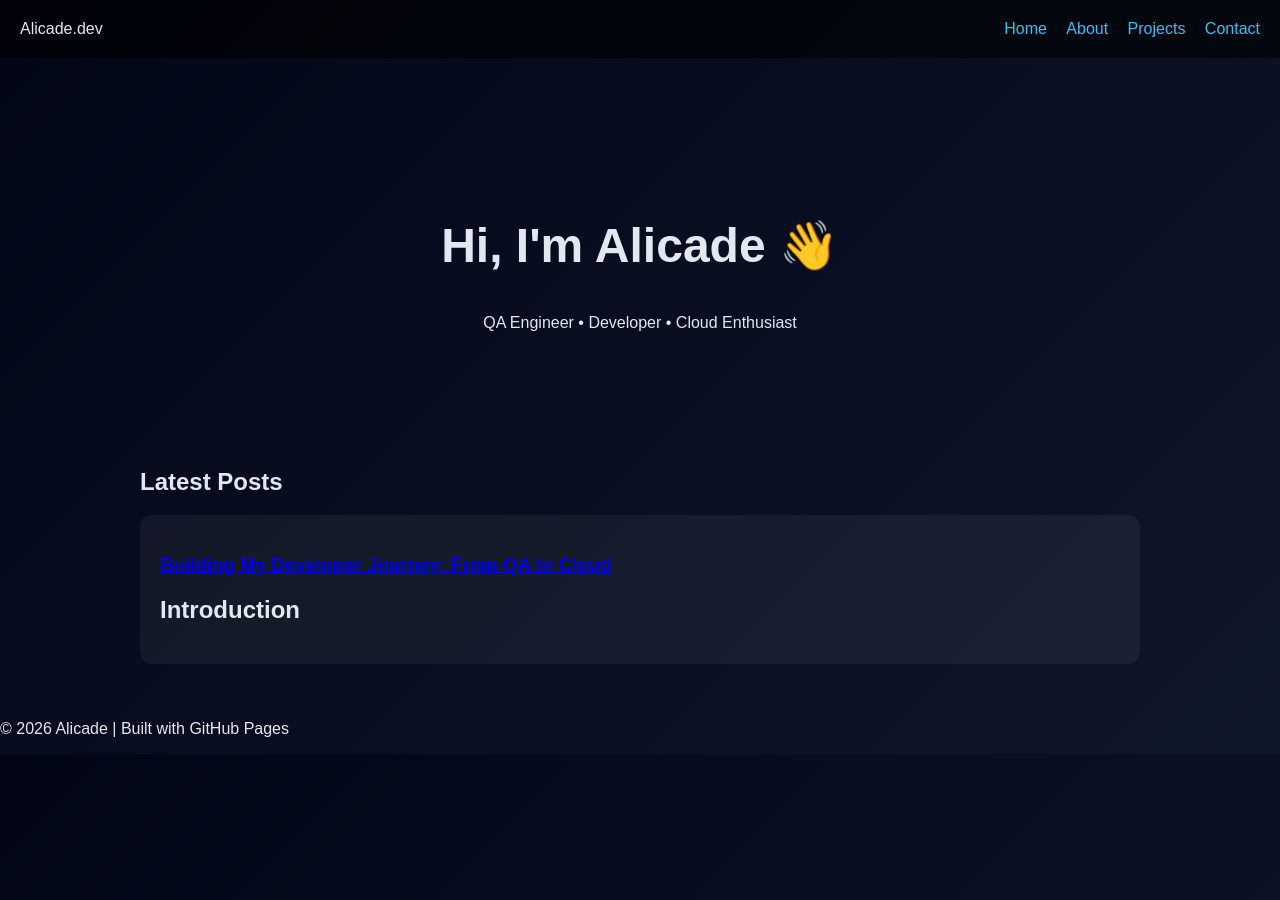
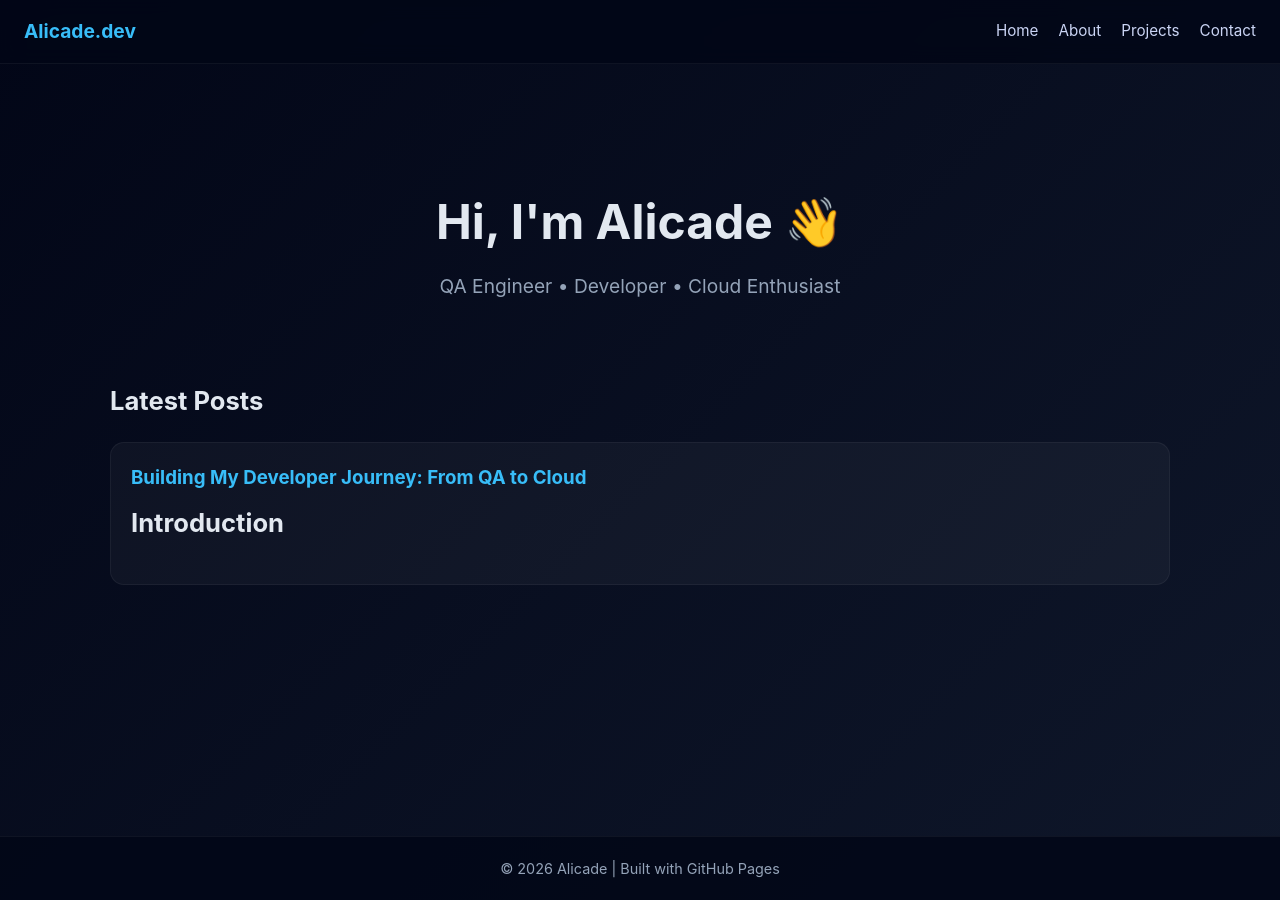
Before and after one commit to Alicade123/Part-III_skills---github---pages, a Jekyll site: the page built from index.html, in a window 1280 px wide. Built offline with Jekyll 4.4.1, drawn with Linux system fonts in a browser that asks for light colours.

Commit message:
Refactor CSS styles for layout and design improvements

```diff
--- a/assets/css/style.css
+++ b/assets/css/style.css
@@ -1,46 +1,215 @@
+/* =========================
+   GLOBAL RESET + BASE
+========================= */
+* {
+  margin: 0;
+  padding: 0;
+  box-sizing: border-box;
+}
+
+html, body {
+  height: 100%;
+  scroll-behavior: smooth;
+}
+
 body {
-  margin: 0;
-  font-family: Arial, sans-serif;
+  display: flex;
+  flex-direction: column;
+
+  font-family: -apple-system, BlinkMacSystemFont, "Segoe UI", Roboto, Oxygen,
+               Ubuntu, Cantarell, "Open Sans", "Helvetica Neue", sans-serif;
+
   background: linear-gradient(135deg, #020617, #0f172a);
   color: #e2e8f0;
+  line-height: 1.6;
 }
 
+/* =========================
+   LAYOUT
+========================= */
 .container {
-  max-width: 1000px;
-  margin: auto;
+  flex: 1;
+  max-width: 1100px;
+  width: 100%;
+  margin: 0 auto;
   padding: 20px;
 }
 
+/* =========================
+   HEADER / NAVBAR
+========================= */
 .header {
+  position: sticky;
+  top: 0;
+  z-index: 1000;
+
   display: flex;
   justify-content: space-between;
-  padding: 20px;
-  background: rgba(0,0,0,0.6);
+  align-items: center;
+
+  padding: 16px 24px;
+
+  background: rgba(2, 6, 23, 0.85);
+  backdrop-filter: blur(10px);
+  border-bottom: 1px solid rgba(255,255,255,0.05);
+}
+
+.logo {
+  font-weight: 700;
+  font-size: 1.2rem;
+  color: #38bdf8;
+}
+
+.header nav {
+  display: flex;
+  align-items: center;
 }
 
 .header a {
-  color: #38bdf8;
-  margin-left: 15px;
+  color: #cbd5f5;
+  margin-left: 20px;
   text-decoration: none;
+  font-size: 0.95rem;
+  transition: all 0.25s ease;
 }
 
+.header a:hover {
+  color: #38bdf8;
+}
+
+/* =========================
+   HERO SECTION
+========================= */
 .hero {
   text-align: center;
-  padding: 100px 20px;
+  padding: 100px 20px 80px;
 }
 
 .hero h1 {
   font-size: 3rem;
+  font-weight: 700;
+  margin-bottom: 10px;
+}
+
+.hero p {
+  font-size: 1.2rem;
+  color: #94a3b8;
+}
+
+/* =========================
+   POSTS SECTION
+========================= */
+h2 {
+  margin-bottom: 20px;
+  font-size: 1.6rem;
 }
 
 .post-card {
-  background: rgba(255,255,255,0.05);
+  background: rgba(255,255,255,0.04);
+  border: 1px solid rgba(255,255,255,0.05);
+
   padding: 20px;
   margin-bottom: 20px;
-  border-radius: 12px;
-  transition: transform 0.3s;
+
+  border-radius: 14px;
+
+  transition: all 0.3s ease;
+}
+
+.post-card h3 {
+  margin-bottom: 10px;
+}
+
+.post-card a {
+  color: #38bdf8;
+  text-decoration: none;
+}
+
+.post-card p {
+  color: #94a3b8;
+  font-size: 0.95rem;
 }
 
 .post-card:hover {
-  transform: translateY(-5px);
+  transform: translateY(-6px);
+  background: rgba(255,255,255,0.06);
 }
+
+/* =========================
+   ARTICLE (POST PAGE)
+========================= */
+.post h1 {
+  font-size: 2.2rem;
+  margin-bottom: 10px;
+}
+
+.meta {
+  font-size: 0.85rem;
+  color: #64748b;
+  margin-bottom: 20px;
+}
+
+/* =========================
+   FOOTER (STICKY)
+========================= */
+.footer {
+  text-align: center;
+  padding: 20px;
+  font-size: 0.9rem;
+
+  background: rgba(2, 6, 23, 0.85);
+  border-top: 1px solid rgba(255,255,255,0.05);
+
+  color: #94a3b8;
+}
+
+/* =========================
+   LINKS + BUTTON FEEL
+========================= */
+a {
+  transition: color 0.2s ease;
+}
+
+/* =========================
+   RESPONSIVE DESIGN
+========================= */
+
+/* Tablets */
+@media (max-width: 768px) {
+  .hero h1 {
+    font-size: 2.3rem;
+  }
+
+  .header {
+    flex-direction: column;
+    align-items: flex-start;
+  }
+
+  .header nav {
+    margin-top: 10px;
+  }
+
+  .header a {
+    margin-left: 0;
+    margin-right: 15px;
+  }
+}
+
+/* Mobile */
+@media (max-width: 480px) {
+  .hero {
+    padding: 70px 15px;
+  }
+
+  .hero h1 {
+    font-size: 1.9rem;
+  }
+
+  .hero p {
+    font-size: 1rem;
+  }
+
+  .container {
+    padding: 15px;
+  }
+}
```
